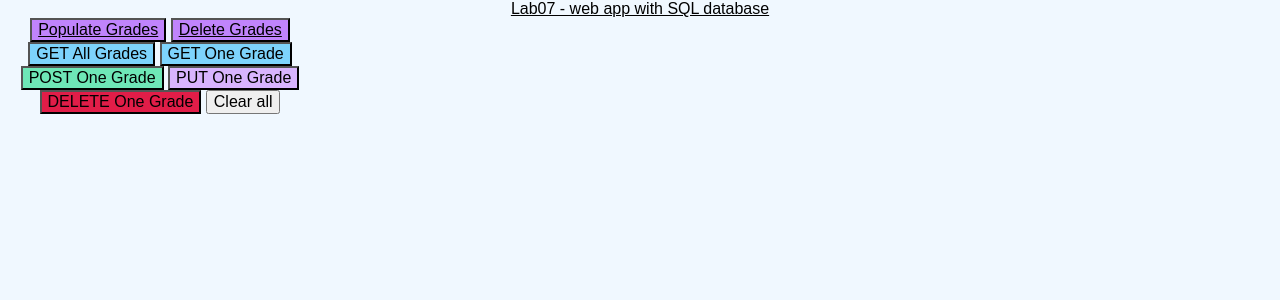
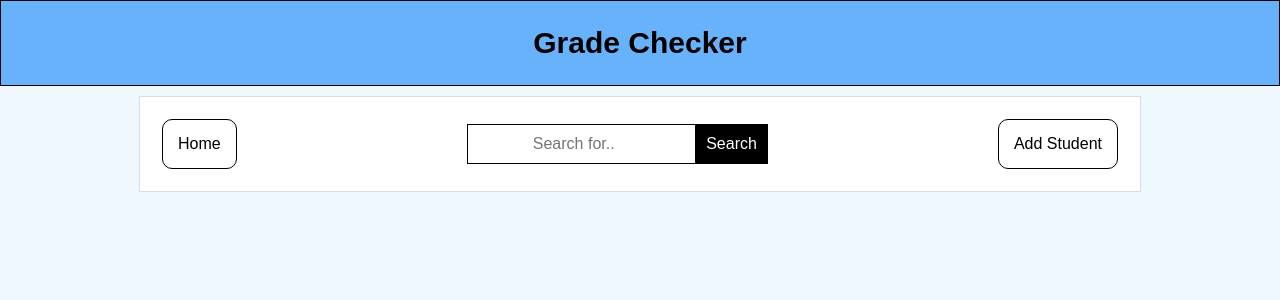
Before and after one commit to Amehroke/MiniProject, a Flask app: page / in a window 1280 px wide. Shown: the top 300 px of the page. Run offline with Flask 3, Linux system fonts and the light colour scheme; parts of the project's set-up code (start-up, migrations or seed data) failed here and were passed over.

Commit message:
successfully getting base page

```diff
--- a/app/routes.py
+++ b/app/routes.py
@@ -1,76 +1,8 @@
 import requests
 from flask import request, render_template, redirect, url_for, flash, get_flashed_messages
-from app import app, db, bcrypt, login_manager
-from app.models import Great, User
-from app.forms import RegisterationForm, LoginForm, SearchForm
+from app import app, db, bcrypt
 from flask_login import login_user, logout_user, login_required, current_user
 
 @app.route('/')
 def index():
-    return render_template('base.html')
-
-@app.route('/login', methods=['GET'])
-def login():
-    return 'Login page'
-
-# @app.route('/classes', methods=['GET'])
-# def get_classes():
-#     classes = Classes.query.all()
-#     return jsonify({class.name: class
-
-@app.route('/grades', methods=['GET'])
-def get_grades():
-    students = Student.query.all()
-    print(students)
-    return jsonify({student.name: student.grade for student in students})
-
-
-
-@app.route('/grade/<string:name>', methods=['GET'])
-def get_grade(name):
-    if name in students:
-        return jsonify({name: students[name]})
-    else:
-        return jsonify({"error": "Student not found"}), 404
-
-@app.route('/grade', methods=['POST'])
-def add_or_update_grade():
-    data = request.json
-    if 'name' in data and 'grade' in data:
-        student = Student.query.filter_by(name=data['name']).first()
-        if student is None:
-            student = Student(name=data['name'], grade=data['grade'])
-            db.session.add(student)
-        else:
-            student.grade = data['grade']
-        db.session.commit()
-        return jsonify({"message": "Grade added successfully"})
-    else:
-        return jsonify({"error": "Invalid data"}), 400
-
-
-@app.route('/grade/<string:name>', methods=['PUT'])
-def update_grade(name):
-    data = request.json
-    # Find the student by name
-    student = Student.query.filter_by(name=name).first()
-
-    # If the student exists, update their grade
-    if student:
-        student.grade = data['grade']
-        db.session.commit()  # Commit changes to the database
-        return jsonify({"message": "Grade updated successfully"})
-    else:
-        # If the student was not found, return an error
-        return jsonify({"error": "Student not found"}), 404
-
-
-@app.route('/grade/<string:name>', methods=['DELETE'])
-def delete_grade(name):
-    student = Student.query.filter_by(name=name).first()
-    if student:
-        db.session.delete(student)
-        db.session.commit()
-        return jsonify({"message": "Grade deleted successfully"})
-    else:
-        return jsonify({"error": "Student not found"}), 404
+    return render_template('index.html')
--- a/app/templates/index.html
+++ b/app/templates/index.html
@@ -4,7 +4,7 @@
     <meta charset="UTF-8">
     <meta name="viewport" content="width=device-width, initial-scale=1.0">
     <script src="js/teacher.js" defer></script>
-    <link rel="stylesheet" href="css/style.css">
+    <link rel="stylesheet" href="{{ url_for('static', filename='css/style.css') }}">
     <title>Grade Checker</title>
 </head>
 <body>
```
Also changed, not shown: app/__init__.py (+5 -5 lines), app/static/css/style.css (renamed from app/css/style.css), instance/students.db (added).
